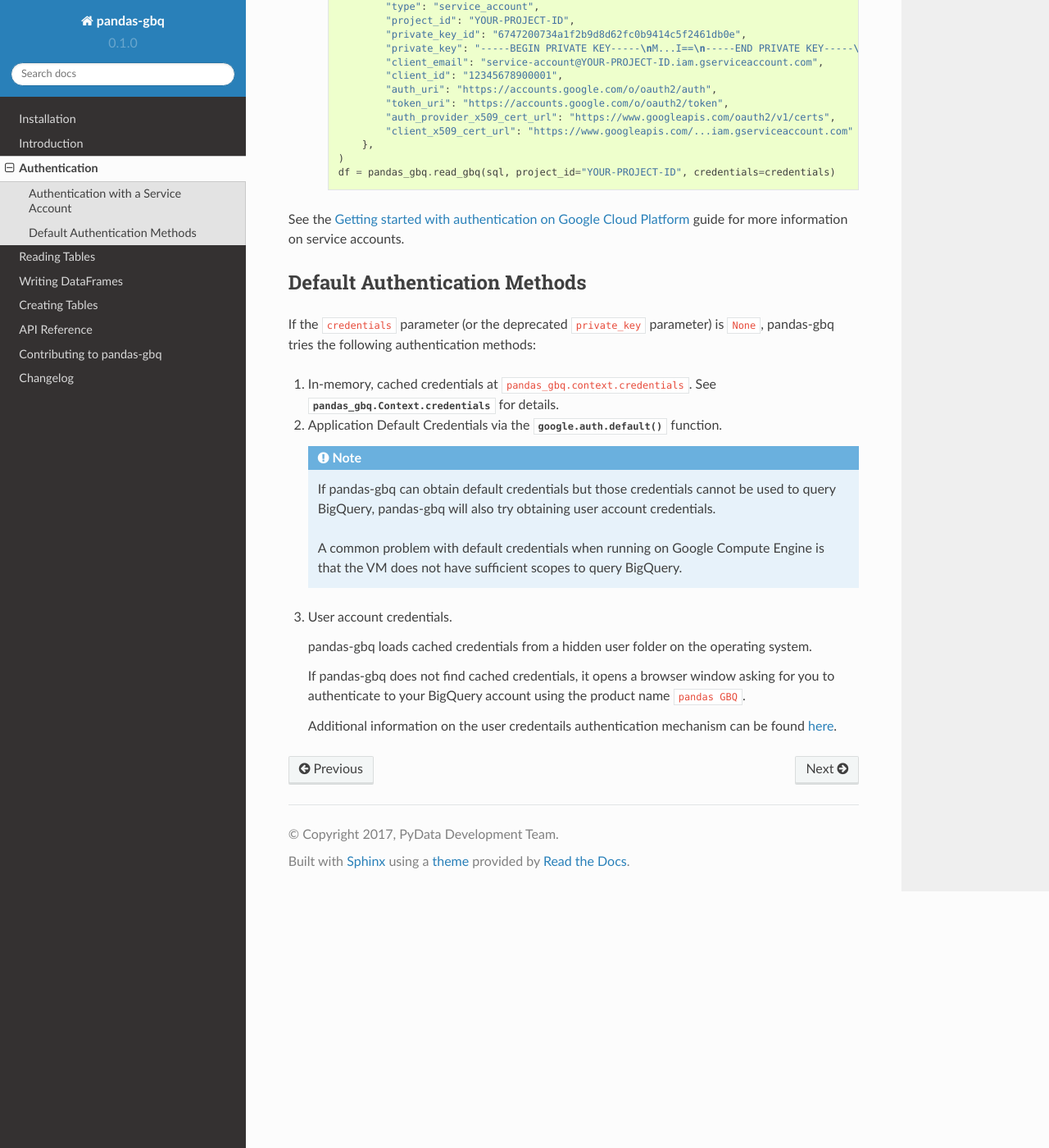
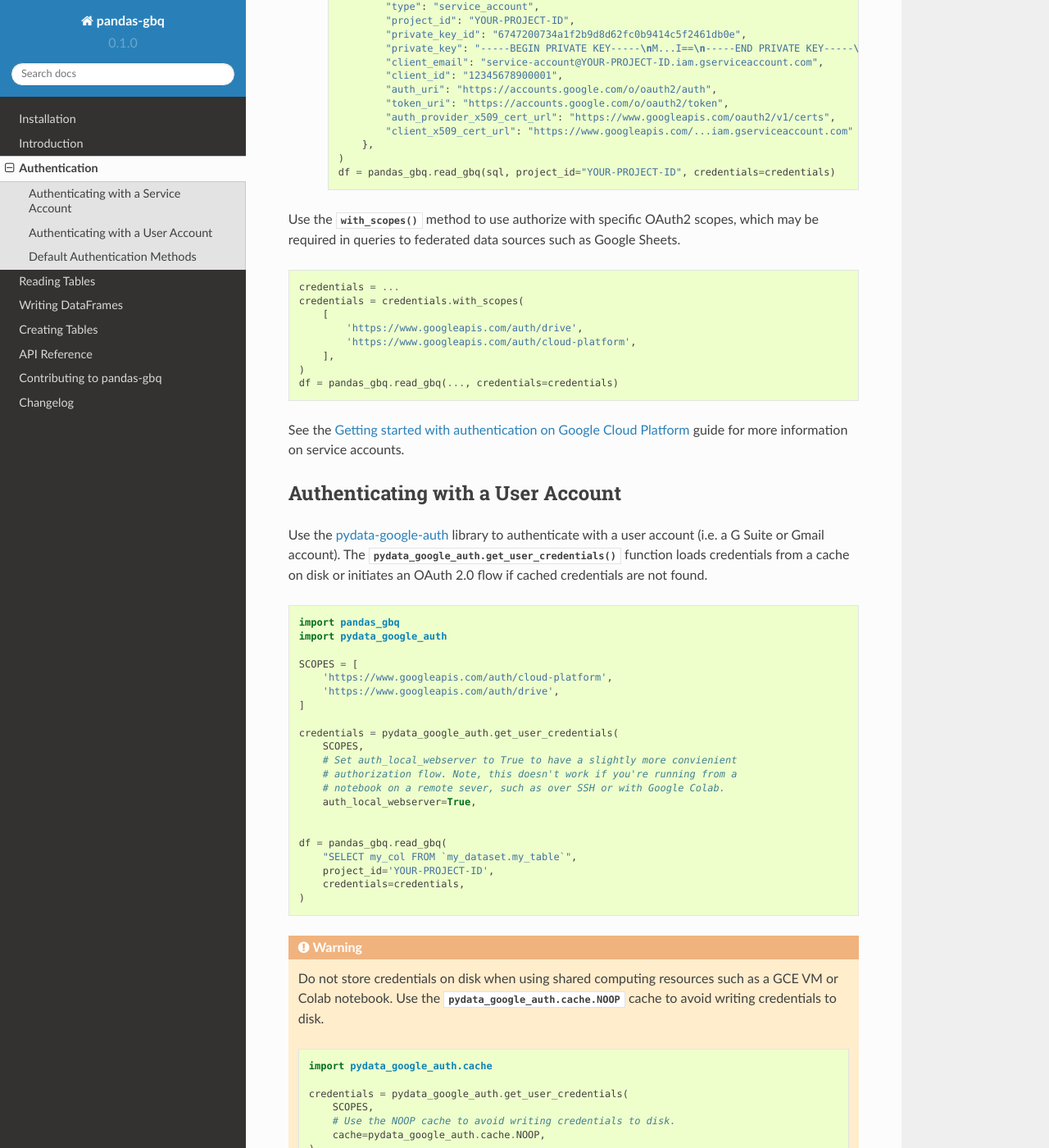
Before and after one commit to googleapis/python-bigquery-pandas, a Sphinx documentation site: the page built from docs/source/howto/authentication.rst, in a window 1280 px wide and 1400 px high, scrolled down 867 px. Shown: the whole window at 82% size. Built offline with Sphinx 7.4.7 and the Read the Docs theme 2.0.0, drawn with Linux system fonts in a browser that asks for light colours; some of the changed text lies outside the part shown.

Commit message:
Add user auth detail to authentication guide.

```diff
--- a/docs/source/conf.py
+++ b/docs/source/conf.py
@@ -372,6 +372,7 @@
 intersphinx_mapping = {
     "https://docs.python.org/": None,
     "https://pandas.pydata.org/pandas-docs/stable/": None,
+    "https://pydata-google-auth.readthedocs.io/en/latest/": None,
     "https://google-auth.readthedocs.io/en/latest/": None,
 }
 
--- a/docs/source/howto/authentication.rst
+++ b/docs/source/howto/authentication.rst
@@ -7,7 +7,7 @@
 .. _authentication:
 
 
-Authentication with a Service Account
+Authenticating with a Service Account
 --------------------------------------
 
 Using service account credentials is particularly useful when working on
@@ -57,9 +57,80 @@
         )
         df = pandas_gbq.read_gbq(sql, project_id="YOUR-PROJECT-ID", credentials=credentials)
 
+Use the :func:`~google.oauth2.service_account.Credentials.with_scopes` method
+to use authorize with specific OAuth2 scopes, which may be required in
+queries to federated data sources such as Google Sheets.
+
+.. code:: python
+
+   credentials = ...
+   credentials = credentials.with_scopes(
+       [
+           'https://www.googleapis.com/auth/drive',
+           'https://www.googleapis.com/auth/cloud-platform',
+       ],
+   )
+   df = pandas_gbq.read_gbq(..., credentials=credentials)
+
 See the `Getting started with authentication on Google Cloud Platform
 <https://cloud.google.com/docs/authentication/getting-started>`_ guide for
 more information on service accounts.
+
+
+Authenticating with a User Account
+----------------------------------
+
+Use the `pydata-google-auth <https://pydata-google-auth.readthedocs.io/>`__
+library to authenticate with a user account (i.e. a G Suite or Gmail
+account). The :func:`pydata_google_auth.get_user_credentials` function loads
+credentials from a cache on disk or initiates an OAuth 2.0 flow if cached
+credentials are not found.
+
+.. code:: python
+
+   import pandas_gbq
+   import pydata_google_auth
+
+   SCOPES = [
+       'https://www.googleapis.com/auth/cloud-platform',
+       'https://www.googleapis.com/auth/drive',
+   ]
+
+   credentials = pydata_google_auth.get_user_credentials(
+       SCOPES,
+       # Set auth_local_webserver to True to have a slightly more convienient
+       # authorization flow. Note, this doesn't work if you're running from a
+       # notebook on a remote sever, such as over SSH or with Google Colab.
+       auth_local_webserver=True,
+
+
+   df = pandas_gbq.read_gbq(
+       "SELECT my_col FROM `my_dataset.my_table`",
+       project_id='YOUR-PROJECT-ID',
+       credentials=credentials,
+   )
+
+.. warning::
+
+   Do not store credentials on disk when using shared computing resources
+   such as a GCE VM or Colab notebook. Use the
+   :data:`pydata_google_auth.cache.NOOP` cache to avoid writing credentials
+   to disk.
+
+   .. code:: python
+
+      import pydata_google_auth.cache
+
+      credentials = pydata_google_auth.get_user_credentials(
+          SCOPES,
+          # Use the NOOP cache to avoid writing credentials to disk.
+          cache=pydata_google_auth.cache.NOOP,
+      )
+
+Additional information on the user credentials authentication mechanism
+can be found in the `Google Cloud authentication guide
+<https://cloud.google.com/docs/authentication/end-user>`__.
+
 
 Default Authentication Methods
 ------------------------------
@@ -70,6 +141,19 @@
 
 1. In-memory, cached credentials at ``pandas_gbq.context.credentials``. See
    :attr:`pandas_gbq.Context.credentials` for details.
+
+   .. code:: python
+
+       import pandas_gbq
+
+       credentials = ...  # From google-auth or pydata-google-auth library.
+
+       # Update the in-memory credentials cache (added in pandas-gbq 0.7.0).
+       pandas_gbq.context.credentials = credentials
+       pandas_gbq.context.project = "your-project-id"
+
+       # The credentials and project_id arguments can be omitted.
+       df = pandas_gbq.read_gbq("SELECT my_col FROM `my_dataset.my_table`")
 
 2. Application Default Credentials via the :func:`google.auth.default`
    function.
@@ -89,10 +173,12 @@
    pandas-gbq loads cached credentials from a hidden user folder on the
    operating system.
 
+   Windows
+       ``%APPDATA%\pandas_gbq\bigquery_credentials.dat``
+
+   Linux/Mac/Unix
+       ``~/.config/pandas_gbq/bigquery_credentials.dat``
+
    If pandas-gbq does not find cached credentials, it opens a browser window
    asking for you to authenticate to your BigQuery account using the product
    name ``pandas GBQ``.
-
-   Additional information on the user credentails authentication mechanism
-   can be found `here
-   <https://developers.google.com/identity/protocols/OAuth2#clientside/>`__.
```
